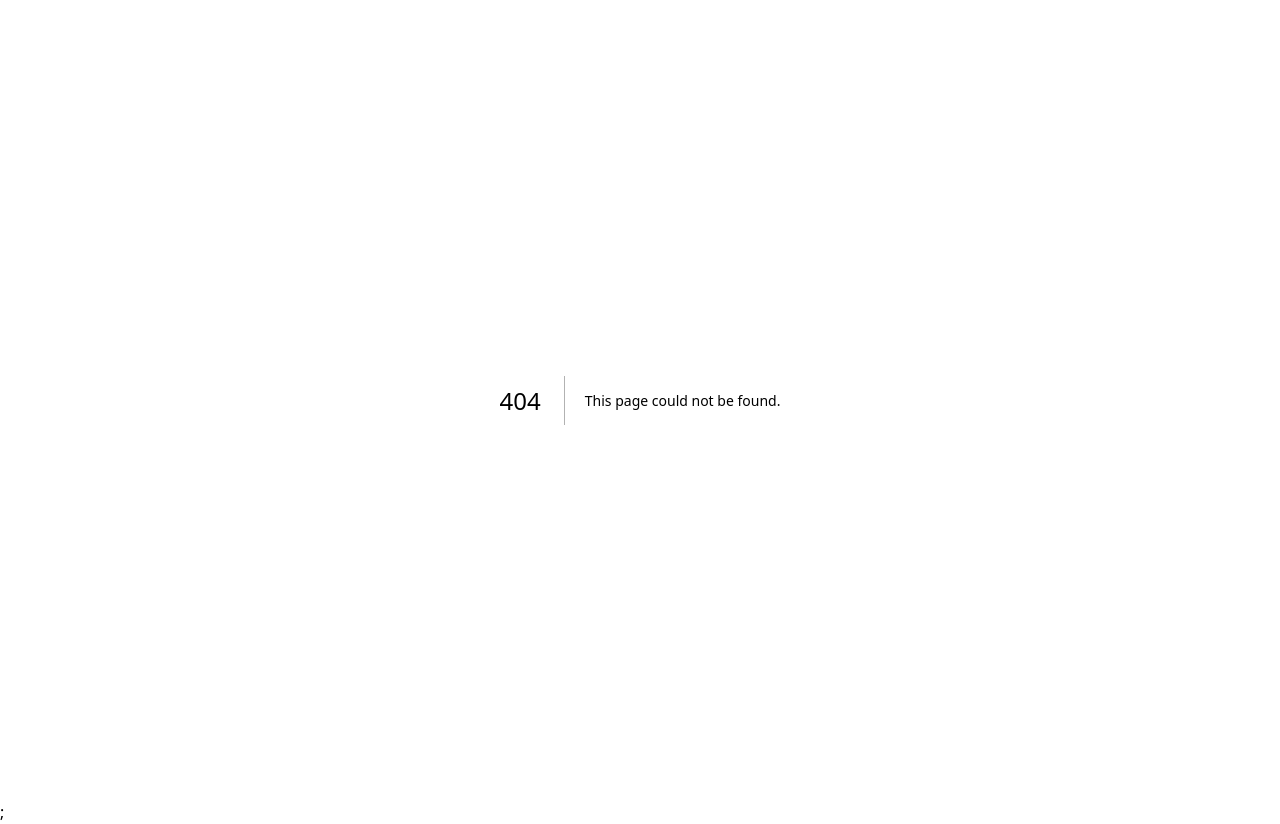
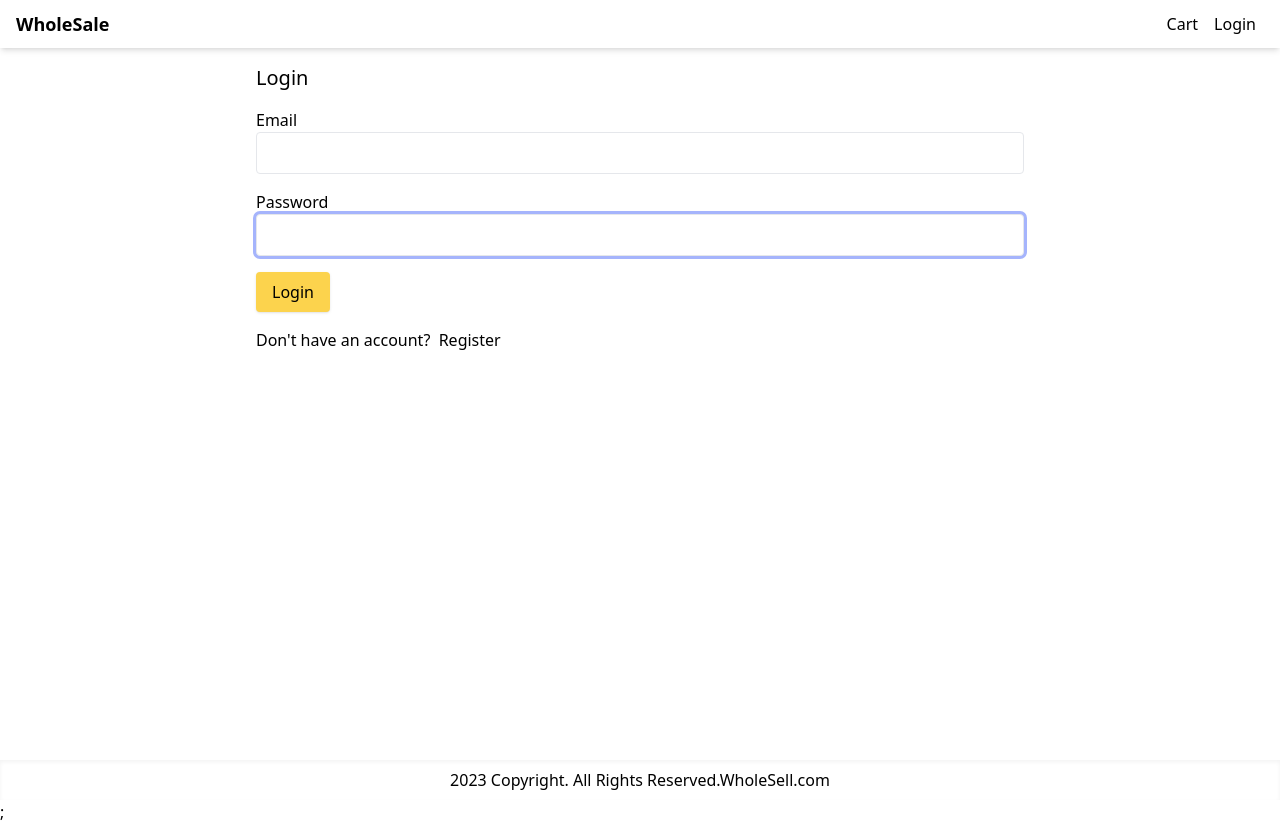
Before and after one commit to enamulhimel/nextjs-tailwind-react-wholesale, a Next.js app: page /login in a window 1280 px wide. Before the commit this address had no page. Built offline with nearby package versions, Linux system fonts and the light colour scheme.

Commit message:
login page created

```diff
--- a/package.json
+++ b/package.json
@@ -13,7 +13,8 @@
     "js-cookie": "^3.0.5",
     "next": "13.4.4",
     "react": "18.2.0",
-    "react-dom": "18.2.0"
+    "react-dom": "18.2.0",
+    "react-hook-form": "^7.44.2"
   },
   "devDependencies": {
     "@types/react": "^18.2.7",
--- a/pages/cart.js
+++ b/pages/cart.js
@@ -92,7 +92,7 @@
               </li>
               <li>
                 <button
-                  onClick={() => router.push('/shipping')}
+                  onClick={() => router.push('login?redirect=/shipping')}
                   className="primary-button w-full"
                 >
                   Check Out
--- /dev/null
+++ b/pages/login.js
@@ -0,0 +1,70 @@
+import Layout from '@/components/Layout';
+import Link from 'next/link';
+import React from 'react';
+import { useForm } from 'react-hook-form';
+
+export default function LoginScreen() {
+  const {
+    register,
+    handleSubmit,
+    formState: { errors },
+  } = useForm();
+  const submitHandler = ({ email, password }) => {
+    console.log(email, password);
+  };
+  return (
+    <Layout title="Login">
+      <form
+        className="mx-auto max-w-screen-md"
+        onSubmit={handleSubmit(submitHandler)}
+      >
+        <h1 className="mb-4 text-xl">Login</h1>
+        <div className="mb-4">
+          <label htmlFor="email">Email</label>
+          <input
+            type="email"
+            {...register('email', {
+              required: 'Please Enter Your Email',
+              pattern: {
+                value: /^[a-zA-Z0-9_.+-]+@[a-zA-Z0-9-]+.[a-zA-Z0-9-.]+$/i,
+                message: 'Please Enter valid Email',
+              },
+            })}
+            className="w-full"
+            id="email"
+            autoFocus
+          />
+          {errors.email && (
+            <div className="text-red-500">{errors.email.message}</div>
+          )}
+        </div>
+        <div>
+          <label htmlFor="password">Password</label>
+          <input
+            type="password"
+            {...register('password', {
+              required: 'Please Enter Password',
+              minLength: {
+                value: 6,
+                message: 'Password is more than 5 character',
+              },
+            })}
+            className="w-full"
+            id="password"
+            autoFocus
+          />
+          {errors.password && (
+            <div className="text-red-500">{errors.password.message}</div>
+          )}
+        </div>
+        <div className="mb-4 mt-4">
+          <button className="primary-button">Login</button>
+        </div>
+        <div className="mb-4">
+          Don&apos;t have an account? &nbsp;
+          <Link href="register">Register</Link>
+        </div>
+      </form>
+    </Layout>
+  );
+}
--- a/styles/globals.css
+++ b/styles/globals.css
@@ -9,3 +9,9 @@
 .primary-button {
   @apply rounded bg-amber-300 py-2 px-4 shadow outline-none hover:bg-amber-400 active:bg-amber-600;
 }
+
+input,
+select,
+textarea {
+  @apply rounded border p-2 outline-none ring-indigo-300 focus:ring;
+}
```
Also changed, not shown: 1 other file (tests, documents, lock files or other folders).
